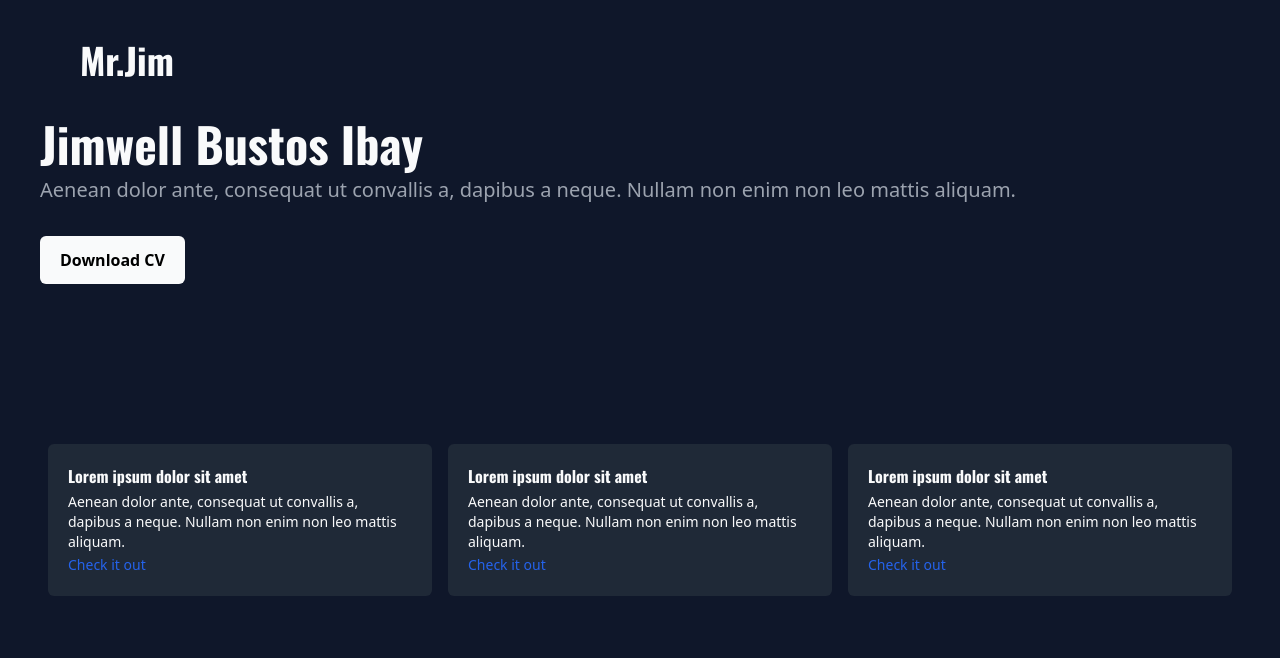
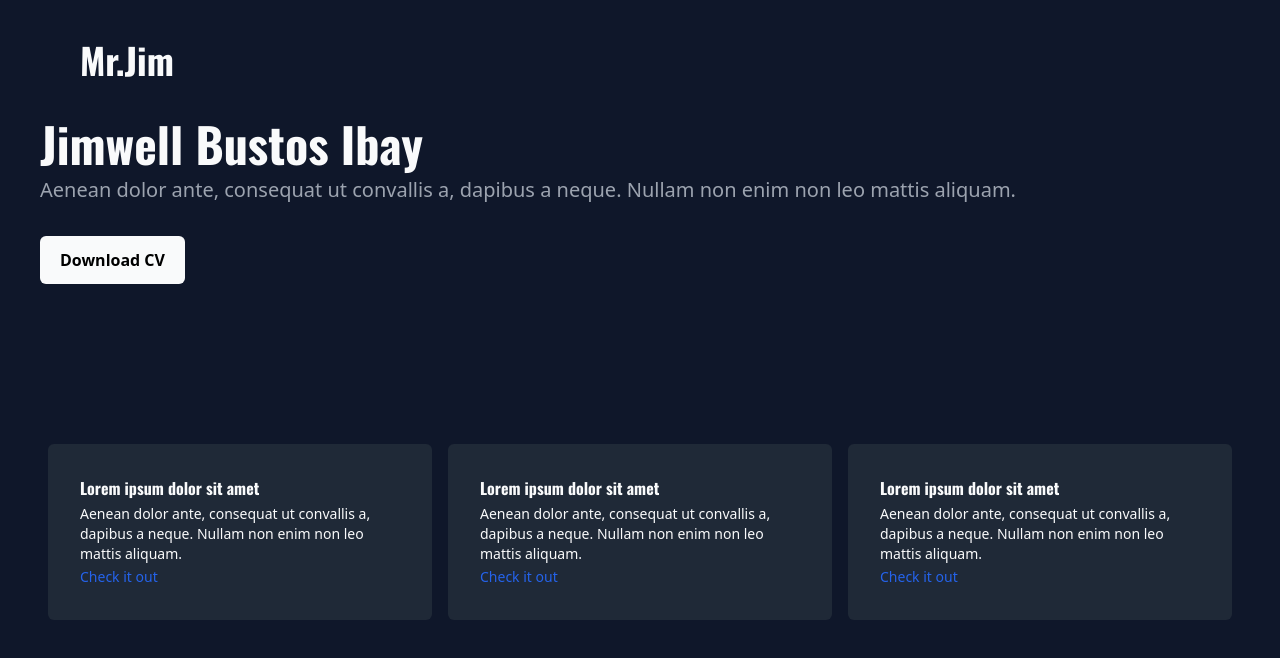
Before and after one commit to ibayjimwell/Mr.Jim, a React (Vite) app in the folder mr.jim/: page / in a window 1280 px wide. Shown: the top 658 px of the page. Built offline with nearby package versions, Linux system fonts and the light colour scheme.

Commit message:
Update CardLink.jsx

```diff
--- a/mr.jim/src/components/CardLink.jsx
+++ b/mr.jim/src/components/CardLink.jsx
@@ -10,6 +10,7 @@ function CardLink({title, text, url}) {
         rounded-sm
 
         md:rounded-md
+        md:p-8
 
         '>
             <div className='
```
